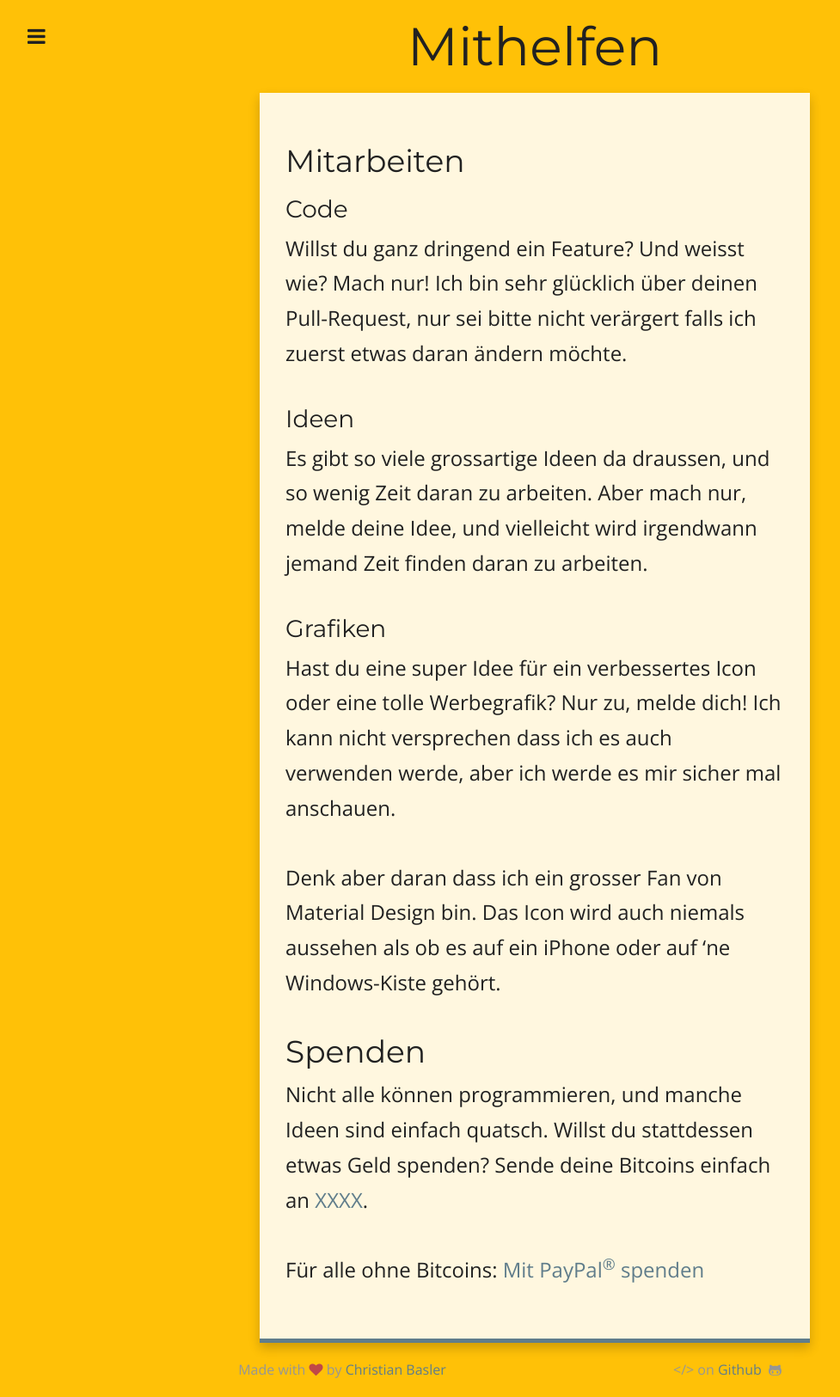
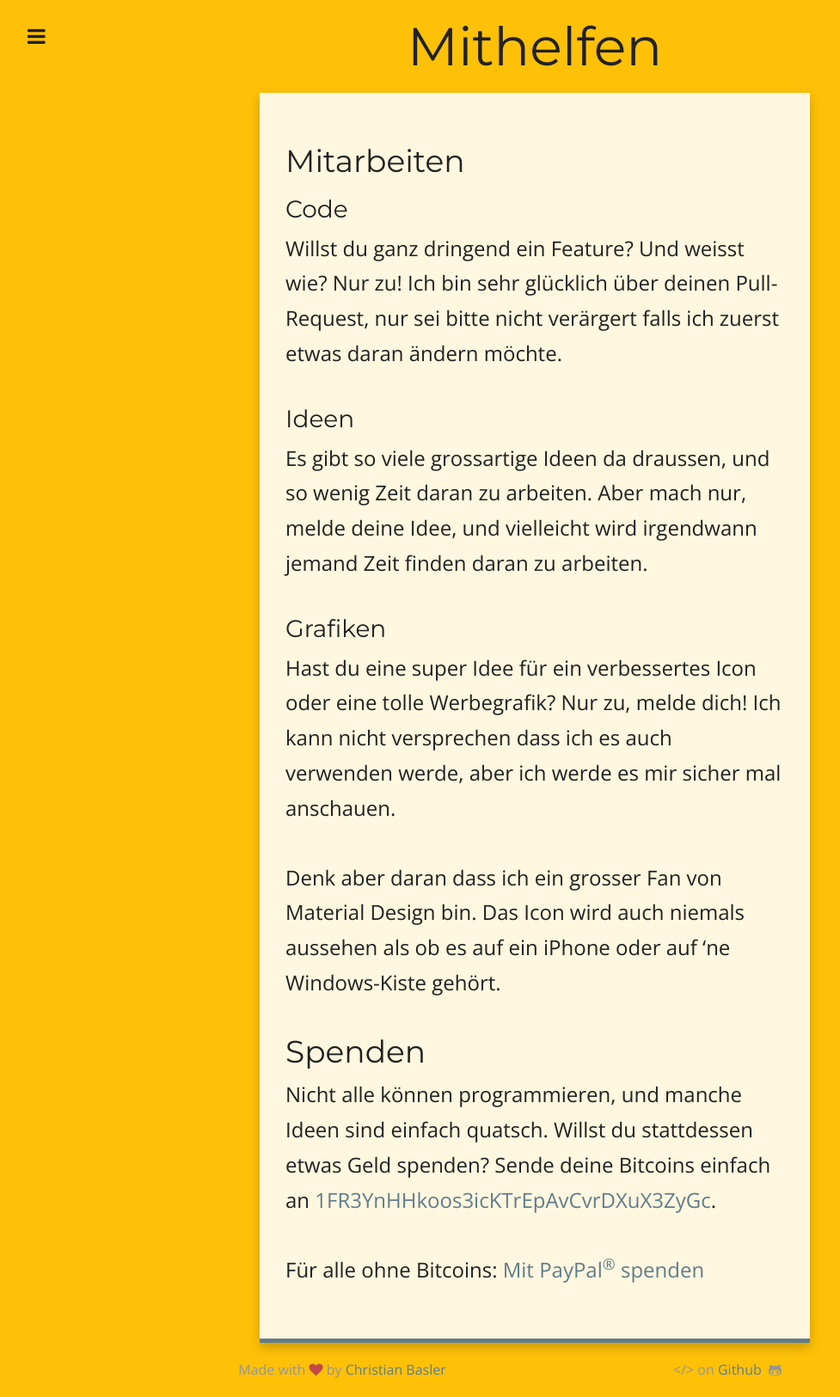
Before and after one commit to Dissem/Abit, a Jekyll site: the page built from mithelfen.md, in a window 1280 px wide. Shown: the whole page at 86% size, without its empty margins (18-995 px from the left). Built offline with Jekyll 4.4.1, drawn with Linux system fonts in a browser that asks for light colours; nearby versions of some CDN libraries.

Commit message:
Added actual Bitcoin address

```diff
--- a/mithelfen.md
+++ b/mithelfen.md
@@ -9,7 +9,7 @@ order: 1
 
 ### Code
 
-Willst du ganz dringend ein Feature? Und weisst wie? Mach nur! Ich bin sehr glücklich über deinen Pull-Request, nur sei bitte nicht verärgert falls ich zuerst etwas daran ändern möchte.
+Willst du ganz dringend ein Feature? Und weisst wie? Nur zu! Ich bin sehr glücklich über deinen Pull-Request, nur sei bitte nicht verärgert falls ich zuerst etwas daran ändern möchte.
 
 
 ### Ideen
@@ -27,7 +27,7 @@ Denk aber daran dass ich ein grosser Fan von Material Design bin. Das Icon wird
 
 ## Spenden
 
-Nicht alle können programmieren, und manche Ideen sind einfach quatsch. Willst du stattdessen etwas Geld spenden? Sende deine Bitcoins einfach an [XXXX](bitcoin:XXXX).
+Nicht alle können programmieren, und manche Ideen sind einfach quatsch. Willst du stattdessen etwas Geld spenden? Sende deine Bitcoins einfach an [1FR3YnHHkoos3icKTrEpAvCvrDXuX3ZyGc](bitcoin:1FR3YnHHkoos3icKTrEpAvCvrDXuX3ZyGc).
 
 Für alle ohne Bitcoins: <a href="javascript:{}" onclick="document.getElementById('paypal').submit();return false;">Mit PayPal<sup>®</sup> spenden</a>
 <form id="paypal" action="https://www.paypal.com/cgi-bin/webscr" method="post" target="_top">
```
Also changed, not shown: helping-out.md (+1 -1 lines).
